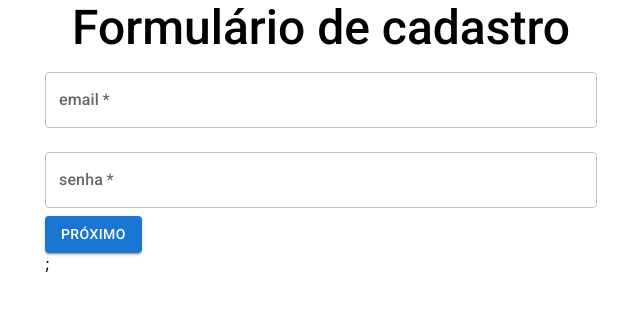
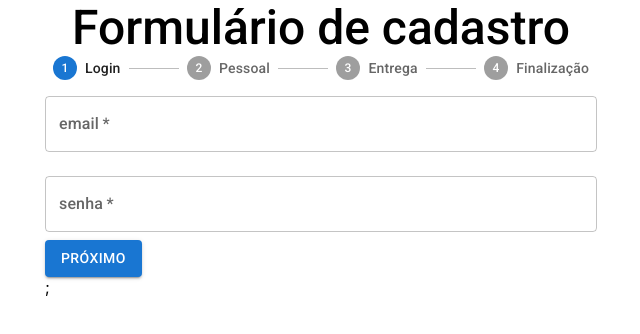
Before and after one commit to kassiakellem/formulario-react, a React (Create React App) app: page / in a window 1280 px wide. Shown: the top 334 px of the page, without its empty margins (319-959 px from the left). Built offline with nearby package versions, Linux system fonts and the light colour scheme.

Commit message:
O que aprendemos nessa aula:
Como lidar com problemas de assincronicidade

Quando usar o Hook de UseEffect

Ciclo de vida dos componentes funcionais

Como utilizar o componente Stepper do MaterialUI

```diff
--- a/src/Componente/FormularioCadastro/FormularioCadastro.jsx
+++ b/src/Componente/FormularioCadastro/FormularioCadastro.jsx
@@ -1,13 +1,30 @@
-import React, { useState } from "react";
+import React, { useEffect, useState } from "react";
 import DadosPessoais from "./DadosPessoais";
 import DadosUsuario from "./DadosUsuario";
 import DadosEntrega from "./DadosEntrega/DadosEntrega";
+import { Step, StepLabel, Stepper, Typography } from "@mui/material";
 
 
 function FormularioCadastro({ aoEnviar, validarCPF }) {
   const [etapaAtual, setEtapaAtual] = useState(0);
+  const [dadosColetados, setDados] = useState("")
+  useEffect(()=>{
+    if(etapaAtual === Formulario.length- 1){
+    aoEnviar(dadosColetados)
+}})
 
-  const Formulario = [<DadosUsuario aoEnviar={Proximo}/>,<DadosPessoais aoEnviar={Proximo} validarCPF={validarCPF} />, <DadosEntrega aoEnviar={aoEnviar}/>]
+  const Formulario = [
+  <DadosUsuario aoEnviar={ColetarDados}/>,
+  <DadosPessoais aoEnviar={ColetarDados} validarCPF={validarCPF} />,
+  <DadosEntrega aoEnviar={ColetarDados}/>,
+  <Typography variant="h5" margin={5} textAlign={"center"}>Obrigada pelo cadastro!</Typography>
+]
+
+  function ColetarDados(dados){
+    setDados({...dadosColetados, ...dados})
+    Proximo();
+
+  }
 
   function Proximo() {
  setEtapaAtual(etapaAtual+1);
@@ -17,7 +34,12 @@ function FormularioCadastro({ aoEnviar, validarCPF }) {
 
   return (
     <>
-
+   <Stepper activeStep={etapaAtual}>
+      <Step><StepLabel>Login</StepLabel></Step>
+      <Step><StepLabel>Pessoal</StepLabel></Step>
+      <Step><StepLabel>Entrega</StepLabel></Step>
+      <Step><StepLabel>Finalização</StepLabel></Step>
+    </Stepper>
       {Formulario [etapaAtual]};
 
     </>
```
